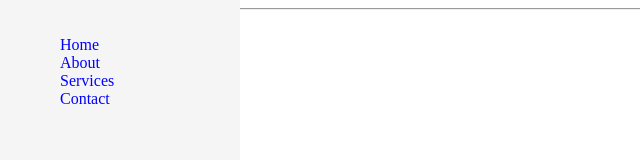
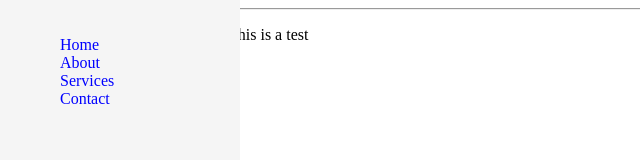
Before and after one commit to hmurangiri/notes, a plain HTML site: page index.html in a window 1280 px wide. Shown: the full height of the page, 0-640 px from the left. Drawn offline with Linux system fonts and the light colour scheme.

Commit message:
Update index.html

```diff
--- a/index.html
+++ b/index.html
@@ -11,6 +11,10 @@
         background-color: #f5f5f5;
         padding: 20px;
       }
+
+     .content {
+         margin-left: 220px;
+        }
 
       a {
           text-decoration: none;
```
